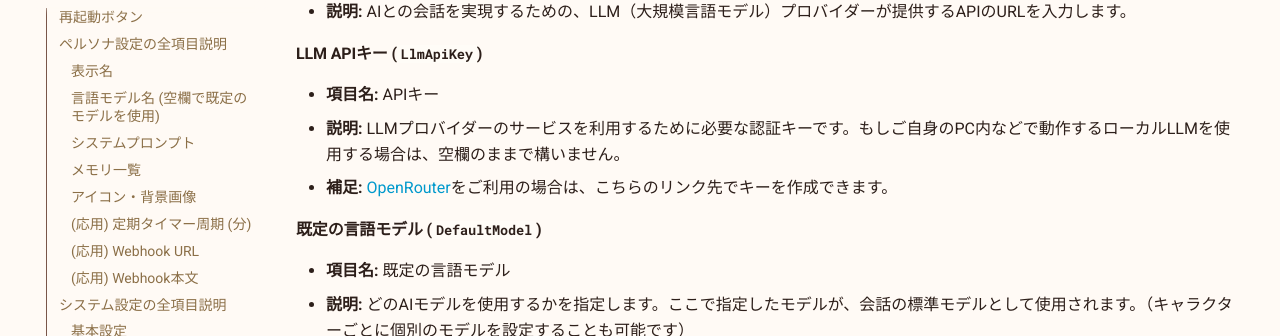
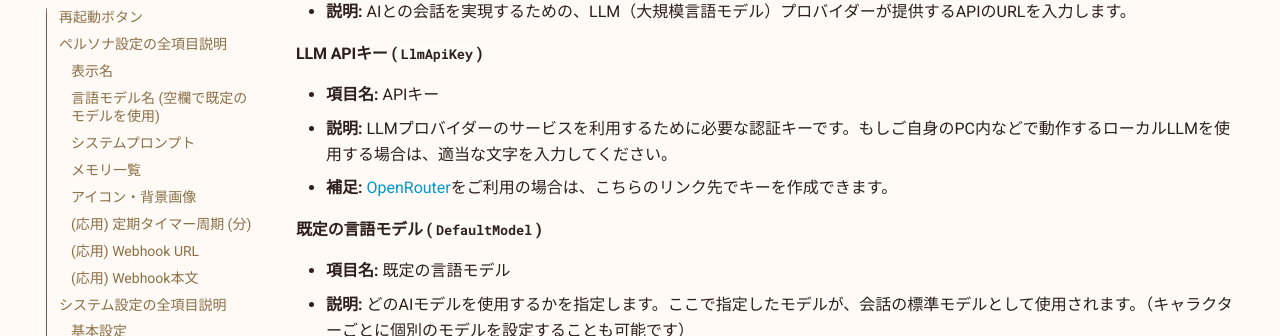
Before and after one commit to gpsnmeajp/chocolatelmlitedoc, an MkDocs documentation site: the page built from docs/3_advanced.md, in a window 1280 px wide and 900 px high, scrolled down 1885 px. Shown: the part 141-477 px from the top of the window. Built offline with MkDocs 1.6.1 and Material for MkDocs 9.7.7, drawn with Linux system fonts in a browser that asks for light colours; comment, search, counter and statistics services are not loaded.

Commit message:
誤表記の修正

```diff
--- a/docs/3_advanced.md
+++ b/docs/3_advanced.md
@@ -72,7 +72,7 @@ POSTで送信されます。%text%と記載した箇所が本文に置換され
 #### LLM APIキー (`LlmApiKey`)
 - **項目名:** APIキー
 - **説明:**
-  LLMプロバイダーのサービスを利用するために必要な認証キーです。もしご自身のPC内などで動作するローカルLLMを使用する場合は、空欄のままで構いません。
+  LLMプロバイダーのサービスを利用するために必要な認証キーです。もしご自身のPC内などで動作するローカルLLMを使用する場合は、適当な文字を入力してください。
 - **補足:** [OpenRouter](https://openrouter.ai/settings/keys)をご利用の場合は、こちらのリンク先でキーを作成できます。
 
 #### 既定の言語モデル (`DefaultModel`)
```
